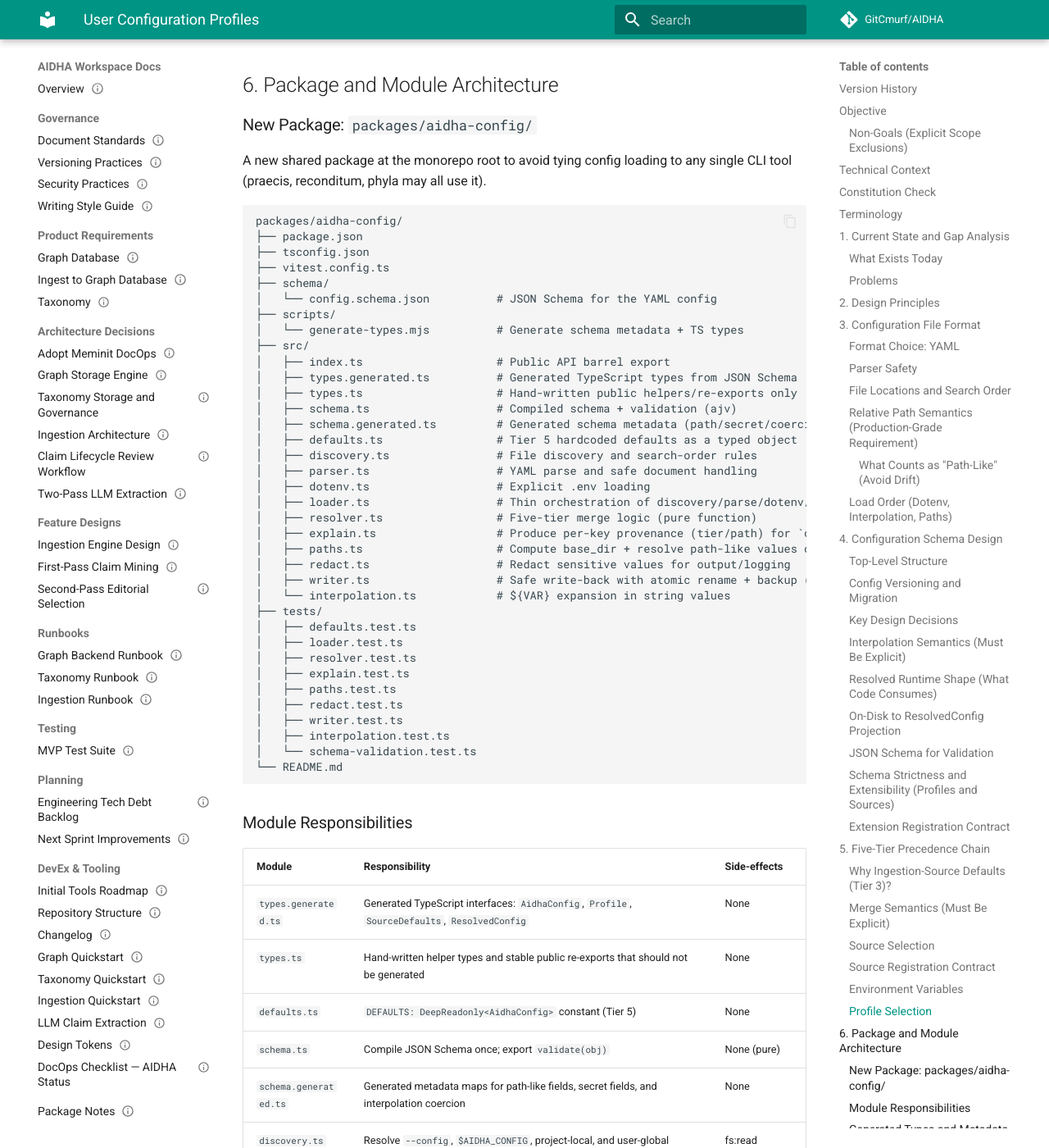
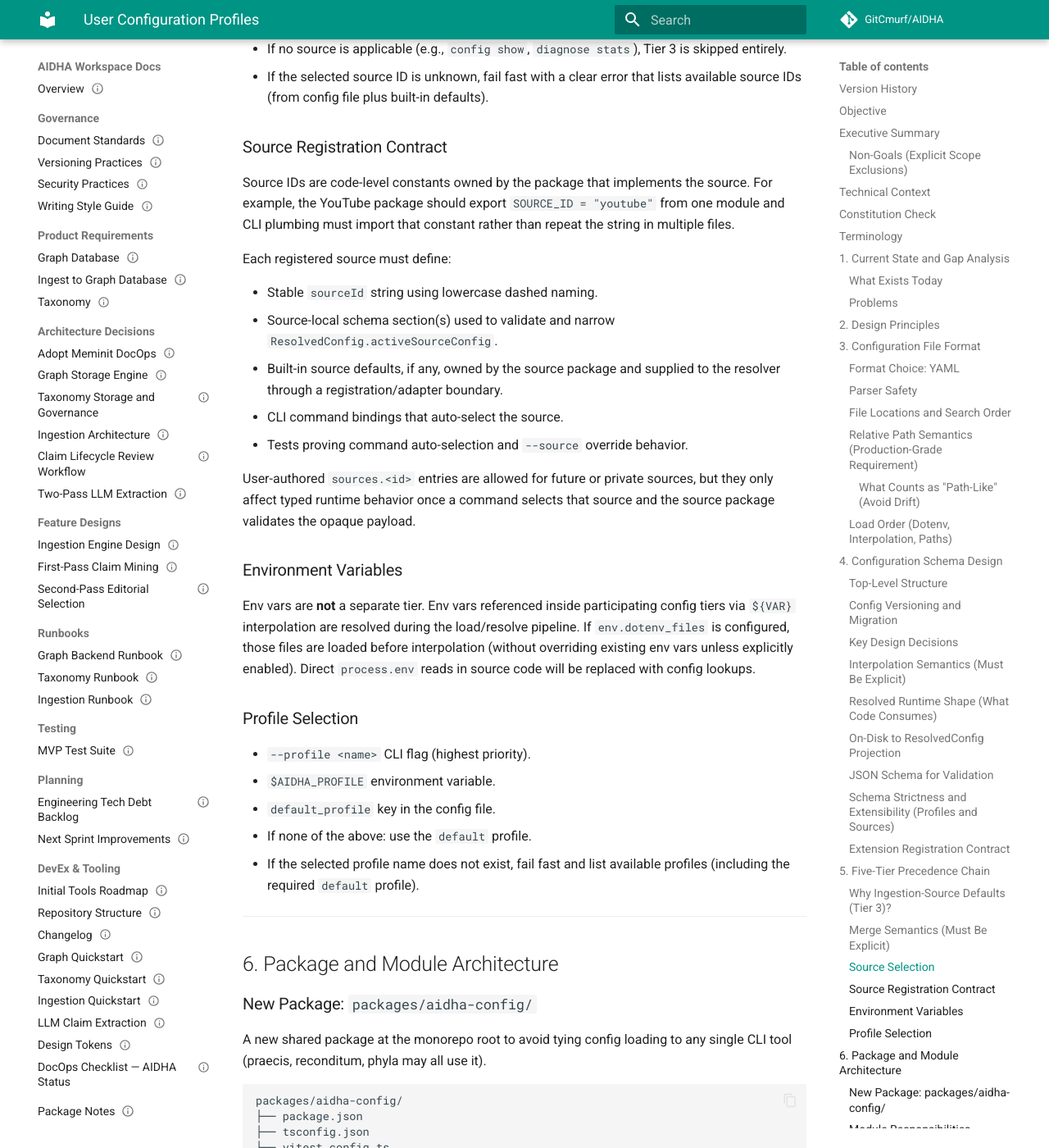
Before and after one commit to GitCmurf/AIDHA, an MkDocs documentation site: the page built from docs/05-planning/plan-005-user-configuration-profiles.md, in a window 1280 px wide and 1400 px high, scrolled down 17241 px. Shown: the whole window at 82% size. Built offline with MkDocs 1.6.1 and Material for MkDocs 9.7.7, drawn with Linux system fonts in a browser that asks for light colours; comment, search, counter and statistics services are not loaded; the version menu is left out; some of the changed text lies outside the part shown.

Commit message:
docs: plan-005 user config Gemini edits

````diff
--- a/docs/01-indices/catalog.json
+++ b/docs/01-indices/catalog.json
@@ -357,7 +357,7 @@
       "document_id": "AIDHA-PLAN-005",
       "owner": "Repo Maintainers",
       "status": "In Review",
-      "version": "1.0",
+      "version": "1.1",
       "last_updated": "2026-05-15",
       "title": "User Configuration Profiles",
       "type": "PLAN",
--- a/docs/05-planning/plan-005-user-configuration-profiles.md
+++ b/docs/05-planning/plan-005-user-configuration-profiles.md
@@ -35,6 +35,7 @@
 | 0.8     | 2026-02-15 | AI     | Add scoped meminit check helper.                                 | —         | Draft  | —         |
 | 0.9     | 2026-02-19 | AI     | Close remaining Phase 1 runtime env fallback gaps in praecis runtime paths. | — | Draft | — |
 | 1.0     | 2026-05-15 | AI     | Harden projection, interpolation, extensibility, safety, and verification contracts after pre-implementation review. | — | In Review | — |
+| 1.1     | 2026-05-15 | AI     | Decouple core resolved config from source-specific schemas; tighten extension, writer, dotenv, and explain UX contracts. | — | In Review | — |
 
 ## Objective
 
@@ -43,6 +44,16 @@
 support **named profiles**, **ingestion-source defaults**, a well-defined
 **five-tier precedence chain**, and **safe, auditable editing** — while remaining
 human-readable and machine-parseable.
+
+## Executive Summary
+
+AIDHA is moving from implicit, scattered `process.env` reads to a strict,
+schema-validated configuration pipeline with deterministic five-tier resolution.
+The shared `@aidha/config` package owns mechanics only: discovery, parsing,
+interpolation, validation, merging, redaction, provenance, and safe writes.
+Source packages such as `praecis/youtube` own their source-specific schemas and
+typed narrowing so new ingestion vectors can be added without central package
+churn.
 
 > [!NOTE]
 > AIDHA is pre-alpha with no deployments. Backward compatibility with existing
@@ -439,8 +450,10 @@
 ### Resolved Runtime Shape (What Code Consumes)
 
 The on-disk config is organized around `profiles` and `sources`. The runtime API
-should return a normalized `ResolvedConfig` shape that application code reads
-without needing to know which tier a value came from:
+should return a normalized core `ResolvedConfig` shape that application code
+reads without needing to know which tier a value came from. The shared
+`@aidha/config` package must not hardcode every source package's private runtime
+shape.
 
 ```ts
 type ResolvedConfig = {
@@ -450,8 +463,8 @@
   editor: { version: string; windowMinutes: number; maxPerWindow: number; minWindows: number; minWords: number; minChars: number; editorLlm: boolean };
   extraction: { maxClaims: number; chunkMinutes: number; maxChunks: number; promptVersion: string };
   export: { outDir: string; sourcePrefix: string };
-  ytdlp: { bin: string; cookiesFile: string; timeoutMs: number; jsRuntimes: string; keepFiles: boolean };
-  youtube: { cookie: string; innertubeApiKey: string; debugTranscript: boolean };
+  activeSourceId?: string;
+  activeSourceConfig?: unknown;
   extensions?: {
     global?: Record<string, unknown>;
     source?: Record<string, unknown>;
@@ -459,6 +472,18 @@
   };
 };
 ```
+
+The consuming source package narrows `activeSourceConfig` at its own boundary:
+
+```ts
+// packages/praecis/youtube/src/config.ts
+const youtubeConfig = YoutubeConfigSchema.parse(resolved.activeSourceConfig);
+```
+
+Source-specific convenience types may exist in source packages, not in the
+core resolver package. For example, `praecis/youtube` may expose a
+`ResolvedYoutubeConfig` that includes `ytdlp` and `youtube` sections after local
+validation.
 
 For `aidha config explain` and for robust debugging, the resolver should also be
 able to provide a companion provenance map (config path, tier, and raw origin)
@@ -475,17 +500,21 @@
 
 1. Build a merged snake_case config object by deep-merging the participating
    tiers in precedence order (Tier 5 through Tier 1).
-2. Project only schema-known runtime sections into `ResolvedConfig`.
-3. Convert field names from on-disk snake_case to runtime camelCase at the
+2. Project only core schema-known runtime sections into `ResolvedConfig`.
+3. Convert core field names from on-disk snake_case to runtime camelCase at the
    `ResolvedConfig` boundary (`api_key` → `apiKey`, `timeout_ms` → `timeoutMs`).
 4. Preserve extension data only under `ResolvedConfig.extensions.{global,source,profile}`.
    Do not hoist unknown extension keys into top-level runtime sections.
-5. If no source is selected, source-only sections from `sources.<id>` are not
-   merged. Profile-level sections such as `profiles.default.ytdlp` remain
-   reachable because profiles are normal runtime config, not source-only config.
-6. Future source sections must become runtime-readable only after the source
-   package registers a schema-backed section and the generated TypeScript
-   runtime type includes it. Free-form source keys stay in `extensions`.
+5. If a source is selected, place the merged source-specific payload into
+   `activeSourceConfig` without core-level type assumptions.
+6. If no source is selected, source-only sections from `sources.<id>` are not
+   merged into `activeSourceConfig`. Source-owned keys inside generic profiles
+   are available to the source package only after that package applies its local
+   schema to the merged payload.
+7. Future source sections must become runtime-readable only after the source
+   package registers or applies its own schema. Free-form source keys stay in
+   `extensions` or inside source-owned opaque payloads; they are not promoted
+   into the core `ResolvedConfig`.
 
 Example for `--profile production --source youtube`:
 
@@ -511,10 +540,16 @@
 ```typescript
 {
   llm: { model: "gpt-4o", timeoutMs: 30000, ... },
-  ytdlp: { timeoutMs: 120000, ... },
-  youtube: { cookie: "", ... }
+  activeSourceId: "youtube",
+  activeSourceConfig: {
+    ytdlp: { timeout_ms: 120000 },
+    youtube: { cookie: "" }
+  }
 }
 ```
+
+Then `praecis/youtube` validates and camel-cases that opaque payload into its
+own local runtime type.
 
 ### JSON Schema for Validation
 
@@ -566,6 +601,12 @@
 - Consumers must validate and narrow extension payloads at their package
   boundary before use; direct casts from `unknown` to concrete types are not
   acceptable outside small adapter functions.
+- v1 core validation treats extension payloads as "use at your own risk" opaque
+  objects. `aidha config explain` can report their origin and owning namespace,
+  but it must not claim field-level validation inside an unregistered extension.
+- Optional v1.1+ enhancement: expose a `registerExtensionSchema(namespace,
+  schema)` API that source packages or CLIs can call before validation. Registered
+  schemas participate in validation, redaction metadata, and `config explain`.
 - If an extension becomes cross-package or user-facing, promote it into the
   core JSON Schema, generated TypeScript types, docs, and `config explain`.
 
@@ -657,14 +698,16 @@
 Each registered source must define:
 
 - Stable `sourceId` string using lowercase dashed naming.
-- Schema section(s) it contributes to config validation and runtime projection.
-- Built-in source defaults, if any, in the shared defaults object.
+- Source-local schema section(s) used to validate and narrow
+  `ResolvedConfig.activeSourceConfig`.
+- Built-in source defaults, if any, owned by the source package and supplied to
+  the resolver through a registration/adapter boundary.
 - CLI command bindings that auto-select the source.
 - Tests proving command auto-selection and `--source` override behavior.
 
 User-authored `sources.<id>` entries are allowed for future or private sources,
-but they only affect runtime behavior once a command selects that source and the
-relevant schema/runtime section is known.
+but they only affect typed runtime behavior once a command selects that source
+and the source package validates the opaque payload.
 
 ### Environment Variables
 
@@ -863,6 +906,18 @@
 Writer implementation should use the YAML AST (`yaml.parseDocument`) and apply
 targeted modifications, preserving comments and key ordering where possible.
 
+v1 write scope is intentionally constrained:
+
+- `config set` supports updating existing scalar values and adding simple
+  scalar keys to existing maps.
+- `config set` should not attempt complex structural scaffolding such as
+  creating an entire new nested source/profile tree with comments.
+- `config init` and documented example snippets are the supported path for
+  scaffolding new profiles or source blocks.
+- If a requested edit requires structural creation that cannot be performed
+  safely with localized AST mutation, the CLI must refuse with a clear message
+  unless an explicit future `--rewrite` mode is implemented.
+
 If a particular edit cannot be applied without rewriting, the CLI must:
 
 1. Offer `--dry-run` diff preview.
@@ -890,6 +945,33 @@
 aidha config path                       # Print the active config file path
 ```
 
+Example `config explain` output:
+
+```text
+$ aidha config explain llm.model --profile production
+Key:      llm.model
+Value:    gpt-4o
+Tier:     Tier 2 (Named Profile)
+Origin:   profiles.production.llm.model
+File:     ~/.config/aidha/config.yaml
+Source:   config file
+Secret:   no
+```
+
+For extension or source-owned payloads, `config explain` reports the namespace
+and origin even when core validation cannot explain package-local fields:
+
+```text
+$ aidha config explain activeSourceConfig.ytdlp.timeout_ms --source youtube
+Key:      activeSourceConfig.ytdlp.timeout_ms
+Value:    120000
+Tier:     Tier 3 (Ingestion Source Defaults)
+Origin:   sources.youtube.ytdlp.timeout_ms
+File:     ~/.config/aidha/config.yaml
+Source:   source-owned payload; validated by praecis/youtube
+Secret:   no
+```
+
 ### Why API + CLI, Not Just One?
 
 - **CLI** is the user-facing UX for interactive editing and quick adjustments.
@@ -968,14 +1050,17 @@
 ### Post-Review Hardening Delta
 
 The Phase 0–3 checkboxes above describe the implementation state before the
-2026-05-15 review hardening pass. Before this plan is closed as Approved, the
-implementation must be re-audited against the v1.0 contract and any drift must
+2026-05-15 review hardening passes. Before this plan is closed as Approved, the
+implementation must be re-audited against the v1.1 contract and any drift must
 be remediated or explicitly moved to a governed follow-up plan.
 
 - [ ] Confirm lazy interpolation for inactive profiles/sources, including typed
       scalar coercion after interpolation.
 - [ ] Confirm on-disk to `ResolvedConfig` projection rules and generated runtime
       types cover every schema-known section.
+- [ ] Remove source-private fields such as YouTube or yt-dlp from the core
+      `ResolvedConfig`; source packages must validate `activeSourceConfig`
+      locally.
 - [ ] Split loader responsibilities or document why current cohesion is still
       acceptable after tests cover discovery, parsing, dotenv, interpolation,
       and validation independently.
@@ -985,8 +1070,12 @@
       Section 10.
 - [ ] Re-check writer durability claims against same-directory temp files,
       parent-directory fsync, symlink guard, and concurrency limitations.
+- [ ] Constrain `config set` to localized scalar edits or implement an explicit
+      rewrite mode with backup, warning, and tests.
 - [ ] Confirm source registration constants and extension validation boundaries
       are documented in code and tests.
+- [ ] Add dotenv read-side safety checks for symlinks, ownership, external paths,
+      and secret-safe error messages.
 - [ ] Confirm docs and devex guides include troubleshooting, observability, and
       dotenv permission guidance.
 
@@ -1072,6 +1161,15 @@
     contain the secret. Subprocess launchers must pass an explicit allowlist
     environment for tools such as `yt-dlp` instead of inheriting all of
     `process.env` by default.
+12. **Dotenv read safety** — dotenv files are read-side secret inputs and need
+    their own guardrails:
+    - Refuse to follow dotenv symlinks by default.
+    - Warn or fail when a dotenv file is not owned by the current user or root
+      on platforms where ownership can be checked.
+    - Refuse dotenv paths outside `base_dir_prelim` unless explicitly allowed by
+      a future `env.allow_external_dotenv_files: true` option.
+    - Never include dotenv file contents in parse errors, debug logs, or
+      interpolation errors.
 
 ---
 
@@ -1084,15 +1182,17 @@
 | Test File                   | What It Covers                                                                                                                                                          |
 | --------------------------- | ----------------------------------------------------------------------------------------------------------------------------------------------------------------------- |
 | `defaults.test.ts`          | Default object matches schema; all keys present; types correct.                                                                                                         |
-| `loader.test.ts`            | File discovery priority; YAML parse; missing file returns null; malformed YAML throws; dotenv load when configured; arbitrary `--config` base_dir behavior.             |
+| `loader.test.ts`            | File discovery priority; YAML parse; missing file returns null; malformed YAML throws; dotenv load when configured; arbitrary `--config` base_dir behavior; dotenv symlink/ownership/boundary guardrails. |
 | `loader-order.test.ts`      | End-to-end loader order: base_dir_prelim → dotenv → lazy active-tier interpolation → schema validate/coerce → base_dir override → path resolution.                       |
 | `interpolation.test.ts`     | `${VAR}` expansion; `${VAR:-fallback}` defaults; `\${VAR}` escape; typed scalar coercion such as `timeout_ms: ${TIMEOUT}`; inactive profile laziness; loop detection; max depth limits. |
-| `resolver.test.ts`          | Five-tier merge: CLI overrides profile; profile overrides source; source overrides default; default overrides hardcoded. Partial profiles. Source skipping. Deep merge. Projection to `ResolvedConfig`. |
+| `resolver.test.ts`          | Five-tier merge: CLI overrides profile; profile overrides source; source overrides default; default overrides hardcoded. Partial profiles. Source skipping. Deep merge. Core projection to `ResolvedConfig` plus opaque `activeSourceConfig`. |
 | `paths.test.ts`             | `base_dir` computation; relative path resolution; absolute paths passthrough.                                                                                           |
 | `redact.test.ts`            | Schema-aware redaction and safe printing behavior; `--show-secrets` bypass.                                                                                             |
 | `explain.test.ts`           | `config explain` provenance: tier selection and origin tracking.                                                                                                        |
 | `writer.test.ts`            | Atomic write; backup creation; same-directory temp file; parent-dir fsync where supported; read-only mode throws; dry-run returns diff; concurrency guard prevents lost updates; symlink guard and `--force` behavior. |
 | `schema-validation.test.ts` | Valid config passes; **unknown keys fail** (strict); type mismatches fail. `sources` section validates correctly. Older sample configs load only when still valid.       |
+| `source-schema.test.ts`     | Source packages validate and narrow `activeSourceConfig` locally without adding source-private fields to the core config package.                                         |
+| `extension-schema.test.ts`  | Unregistered extensions remain opaque with origin-only explain output; registered extension schemas validate payloads if the optional API is implemented.                 |
 | `deep-merge.property.test.ts` | Property-based tests for object merge associativity where applicable, unsafe-key rejection, `additionalProperties: true` subtrees, and array replacement semantics.     |
 | `roundtrip.test.ts`         | `load → config set → reload` preserves structural equality and does not unexpectedly drop comments or reorder untouched keys.                                            |
 | `yaml-fuzz.test.ts`         | Parser rejects or bounds pathological YAML inputs, including alias/anchor expansion intended to exhaust memory.                                                          |
@@ -1172,10 +1272,10 @@
 | 6   | How should monorepo sub-packages (reconditum, phyla) consume config?              | Via the shared `@aidha/config` package. Each sub-package reads only its relevant config section.                   |
 | 7   | Should the config system support watching for file changes (live reload)?         | **No** for v1 — CLI tools are short-lived processes. Revisit for long-running servers.                             |
 | 8   | How are new source IDs registered?                                                | Source packages export stable source constants, schema/runtime sections, defaults, CLI bindings, and tests.        |
-| 9   | Should source defaults be shipped in-code or only in the config file?             | **Both**: `defaults.ts` ships built-in source defaults; user config can override or add new sources.               |
+| 9   | Should source defaults be shipped in-code or only in the config file?             | **Both**, but source packages own built-in source defaults and pass them through registration/adapters; user config can override or add new sources. |
 | 10  | Should user-global and project-local config layer together?                       | **Not in v1** (single active file, per Section 3 search order). Project-local wins over user-global; `aidha config path` keeps this explicit. |
-| 11  | How do we prevent strict validation from blocking custom keys?                    | Provide an `extensions` map in schema; everything else remains strict.                                             |
-| 12  | Will config writes destroy comments/formatting?                                   | Preserve with YAML AST edits; if rewrite is unavoidable, require `--dry-run` preview + backup + warning.           |
+| 11  | How do we prevent strict validation from blocking custom keys?                    | Provide opaque `extensions` maps; optionally support registered extension schemas before promoting stable keys into core schema. |
+| 12  | Will config writes destroy comments/formatting?                                   | v1 supports localized scalar AST edits only; structural scaffolding uses `config init` or future explicit rewrite mode with backup/warning. |
 | 13  | How do users understand why a value is what it is?                                | `aidha config explain <key>` prints tier + origin; `aidha config show` can emit a redacted JSON payload for scripts. |
 
 ### Consequences If We Choose Differently
@@ -1237,14 +1337,16 @@
 
 ## Appendix A: Environment Variable Migration Map
 
-This table maps every current `process.env` reference to the normalized runtime
-`ResolvedConfig` path (as consumed by app code). The value may come from any tier
+This table maps every current `process.env` reference to the normalized config
+path. Core paths project directly into `ResolvedConfig`; source-owned paths
+project into `ResolvedConfig.activeSourceConfig` and are then validated/narrowed
+by the consuming source package. The value may come from any tier
 (CLI/profile/source/default/hardcoded), and secrets should typically be provided
 via interpolation rather than stored directly in YAML.
 
-Note: on-disk defaults for YouTube live under `sources.youtube.*`, but the runtime
-`ResolvedConfig` projects those into top-level fields like `ytdlp.*` and
-`youtube.*` after resolution.
+Note: on-disk defaults for YouTube live under `sources.youtube.*`. At runtime,
+the core resolver exposes those values as an opaque active-source payload, and
+`praecis/youtube` owns any typed `ytdlp.*` or `youtube.*` convenience shape.
 
 | Current Env Var                                                     | Config Path                 | Notes                                    |
 | ------------------------------------------------------------------- | --------------------------- | ---------------------------------------- |
````
Also changed, not shown: other parts of docs/05-planning/plan-005-user-configuration-profiles.md (+7 -7 lines).
